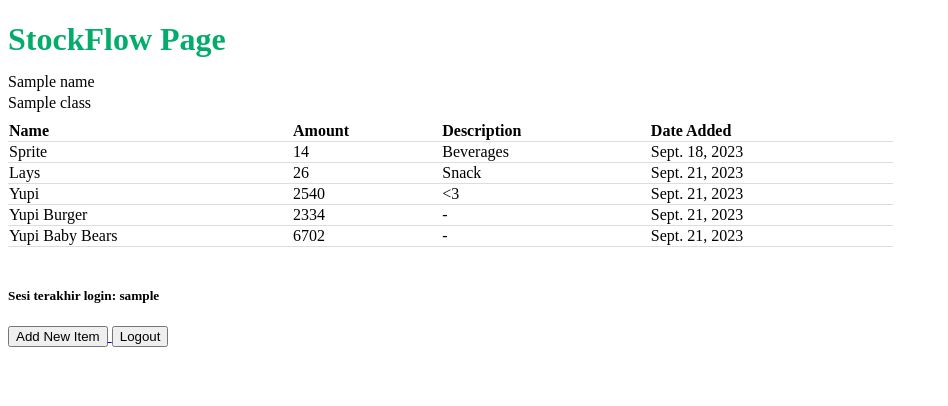
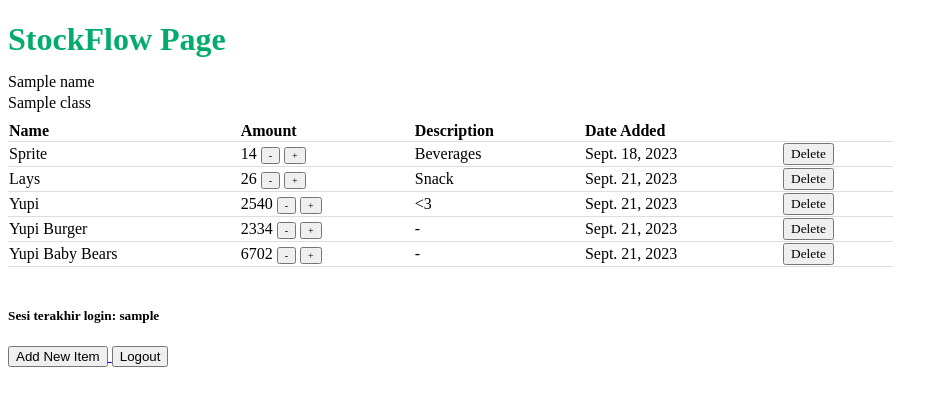
Before and after one commit to KenishaJazlyn/tugasPBP, a Django app: template main/templates/main.html in a window 1280 px wide. Shown: the top 406 px of the page, without its empty margins (0-948 px from the left). Run offline with Django 4.2, Linux system fonts and the light colour scheme; data comes from the database, SQL or seed files in the repository; both versions use the stored data as it was after the commit; the template is opened without the code that fills it: values that come from a table or form of the project are taken from there, most other values are stand-ins (such as "Sample title", 1, 10 or a date in 2020).

Commit message:
bonus done

```diff
--- a/main/templates/main.html
+++ b/main/templates/main.html
@@ -33,9 +33,34 @@
         {% for item in items %}
             <tr>
                 <td style="font-family:Poppins">{{item.name}}</td>
-                <td style="font-family:Poppins">{{item.amount}}</td>
+                <td style="font-family:Poppins">
+                    <div style="display: inline-block;">
+                        {{item.amount}}
+                    </div>
+                    <div style="display: inline-block;">
+                        <form method="POST" action="{% url 'main:decrement_quantity' item.id %}">
+                            {% csrf_token %}
+                            <button type="submit" style="font-size:10px;font-family:Poppins" >-</button>
+                        </form>
+                    </div>
+                    <div style="display: inline-block;">
+                        <form method="POST" action="{% url 'main:increment_quantity' item.id %}">
+                            {% csrf_token %}
+                            <button type="submit"style="font-size:10px;font-family:Poppins">+</button>
+                        </form>
+                    </div>
+                </td>
+
                 <td style="font-family:Poppins">{{item.description}}</td>
                 <td style="font-family:Poppins">{{item.date_added}}</td>
+
+                <td style="column-width: 1;">
+                <form method="POST" action="{% url 'main:delete_item' item.id %}">
+                    {% csrf_token %}
+                    <button type="submit" style="font-family:Poppins">Delete</button>
+                </form>
+                </td>
+
             </tr>
         {% endfor %}
     </table>
--- a/main/urls.py
+++ b/main/urls.py
@@ -1,8 +1,7 @@
 from django.urls import path
 from main.views import show_main
 from main.views import show_main, add_product, show_xml, show_xml_by_id, show_json_by_id, show_json, register,  login_user, logout_user
-
-
+from main.views import increment_quantity, decrement_quantity, delete_item
 
 
 app_name = 'main'
@@ -12,6 +11,9 @@ urlpatterns = [
     path('xml/', show_xml, name='show_xml'), path('xml/<int:id>/', show_xml_by_id, name="show_xml_by_id")
     ,path('json/<int:id>/', show_json_by_id, name="show_json_by_id")
     ,path('json/', show_json, name='show_json'), path('register/', register, name='register')
-    ,path('logout/', logout_user, name='logout'),path('login/', login_user, name='login')
+    ,path('logout/', logout_user, name='logout'),path('login/', login_user, name='login'),
+    path('increment_quantity/<int:product_id>/', increment_quantity, name='increment_quantity'),
+    path('decrement_quantity/<int:product_id>/', decrement_quantity, name='decrement_quantity'),
+    path('delete_item/<int:product_id>/', delete_item, name='delete_item')
 
 ]
```
Also changed, not shown: main/views.py (+18 -0 lines), db.sqlite3.
